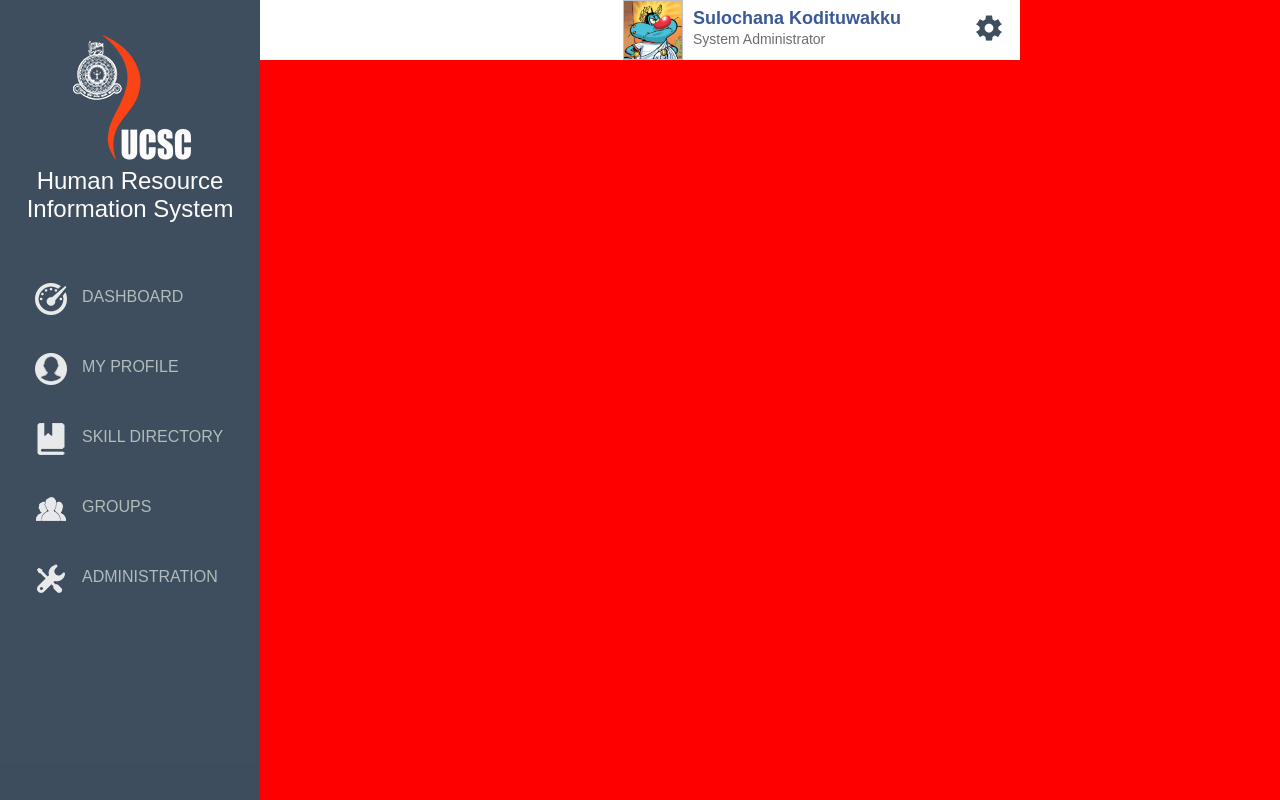
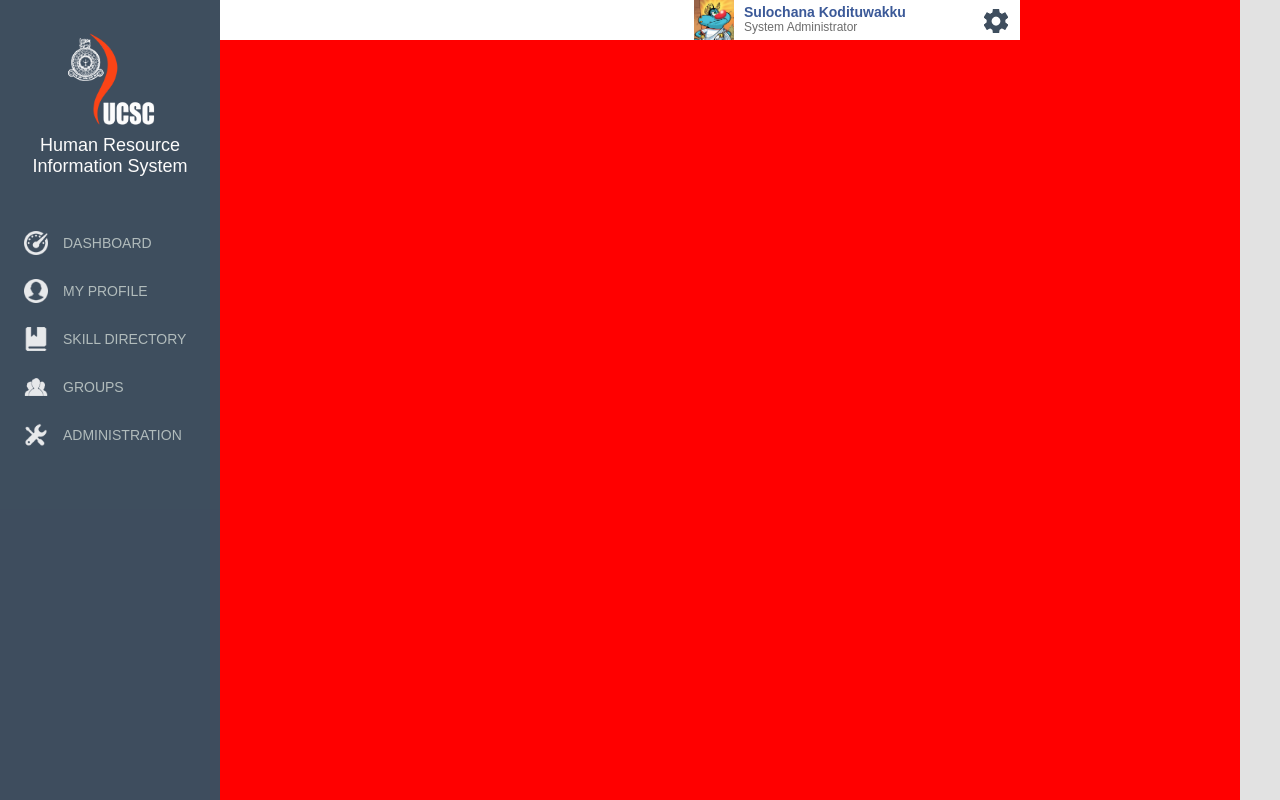
Before and after one commit to heysulo/hris, a PHP site: page /profile.html in a window 1280 px wide. Run offline with PHP 8.4, Linux system fonts and the light colour scheme.

Commit message:
fixed sizes

```diff
--- a/public/css/artista.css
+++ b/public/css/artista.css
@@ -283,20 +322,20 @@ h3{
     float: left;
     margin: 0;
     background-color: #fff;
-    height: 60px;
-    width: calc(100% - 260px);
+    height: 40px;
+    width: calc(100% - 220px);
 }
 
 .topprofilecontent{
     float:right;
     height:100%;
-    width:350px;
+    width:280px;
     background-color:#fff;
     transition:all ease 0.2s;
 }
 
 .topprofilecontent:hover{
-    width:400px;
+    width:320px;
     background-color: #eee;
 }
 
@@ -304,17 +343,17 @@ h3{
     background-image: url("../img/oggi.png");
     background-size: cover;
     background-color: pink;
-    border: 1px solid #BDC0C5;
-    height: 58px;
-    width: 58px;
+    border: 0px solid #BDC0C5;
+    height: 40px;
+    width: 40px;
     margin-right: 10px;
-    margin-left: 10px;
+    margin-left: 0px;
     float: left;
 }
 
 .topbox_profile_name{
-    font-size: 18px;
-    padding-top: 6px;
+    font-size: 14px;
+    padding-top: 3px;
     line-height: 1.4;
     font-weight: bold;
     color: #3B5998;
@@ -322,6 +361,7 @@ h3{
     white-space: nowrap;
     width: 12em;
     overflow: hidden;
+    margin-bottom: -3px;
     text-overflow: ellipsis;
 }
 
@@ -331,12 +371,12 @@ h3{
     background-position: center;
     background-repeat:no-repeat;
     float: right;
-    width: 32px;
-    height: 32px;
+    width: 24px;
+    height: 24px;
     overflow: auto;
     margin: 10px;
-    margin-top: 12px;
-    margin-right: 15px;
+    margin-top: 9px;
+    margin-right: 12px;
     cursor: pointer;
     display: inline-block;
     transition:all ease 0.5s;
@@ -353,11 +393,11 @@ h3{
     transition-delay: 0s;
     visibility:visible;
     opacity: 1;
-    top:60px;
+    top:40px;
 }
 
 .topbox_profile_role{
-    font-size: 14px;
+    font-size: 12px;
     color: #6D6D6D;
     word-wrap: break-word;
 }
@@ -434,11 +474,13 @@ h3{
 
 .ucsclogo{
     margin-top: 30px;
+    width: 100px;
+    margin-bottom: 5px;
 }
 
 .hrsititle{
     color:#fff;
-    font-size:24px;
+    font-size:18px;
     font-family:Arial;
     margin:0
 }
@@ -450,9 +492,7 @@ h3{
     padding: 0;
     background-color: #2D3E50;
     height: 100%;
-    width: 260px;
-    min-width: 260px;
-    max-width: 260px;
+    width: 220px;
     overflow: auto;
     opacity: 0.9;
 }
@@ -468,16 +508,18 @@ h3{
 
 .navbaritemimg{
     float: left;
-    margin-top: 10px;
-    margin-left: 35px;
+    margin-top: 6px;
+    margin-left: 24px;
     margin-right: 15px;
+    width: 24px;
+    height: 24px;
 
 }
 
 
 .navbartxt{
     text-indent: 0px;
-    padding-top: 15px;
+    padding-top: 10px;
     transition:all linear 0.2s;
 
 }
@@ -485,13 +527,14 @@ h3{
 
 
 .navbaritem {
+    font-size: 14px;
     display: block;
     background-color: #2D3E50;
     color: #ACB8B8;
-    height: 60px;
+    height: 40px;
     text-decoration: none;
     text-transform: uppercase;
-    padding-top: 10px;
+    padding-top: 8px;
     font-family: Arial;
     cursor: pointer;
     transition:all linear 0.2s;
```
Also changed, not shown: other parts of public/css/artista.css (+48 -9 lines), app/view/profile.php (deleted, +0 -16 lines), dashboard/index.php (added, +13 -0 lines), index.php (+18 -17 lines), dashboard/templates/_footer.php (renamed from app/view/templates/_footer.php), dashboard/templates/_header.php (renamed from app/view/templates/_header.php), dashboard/templates/bottom_panel.php (renamed from app/view/templates/bottom_panel.php), dashboard/templates/box_availability_status.php (renamed from app/view/templates/box_availability_status.php), dashboard/templates/dashboard_top.php (renamed from app/view/templates/dashboard_top.php), dashboard/templates/path.php (renamed from app/view/templates/path.php), dashboard/templates/side_panel.php (renamed from app/view/templates/side_panel.php), dashboard/templates/top_pane.php (renamed from app/view/templates/top_pane.php), public/img/dsc_0445.jpg (added).
